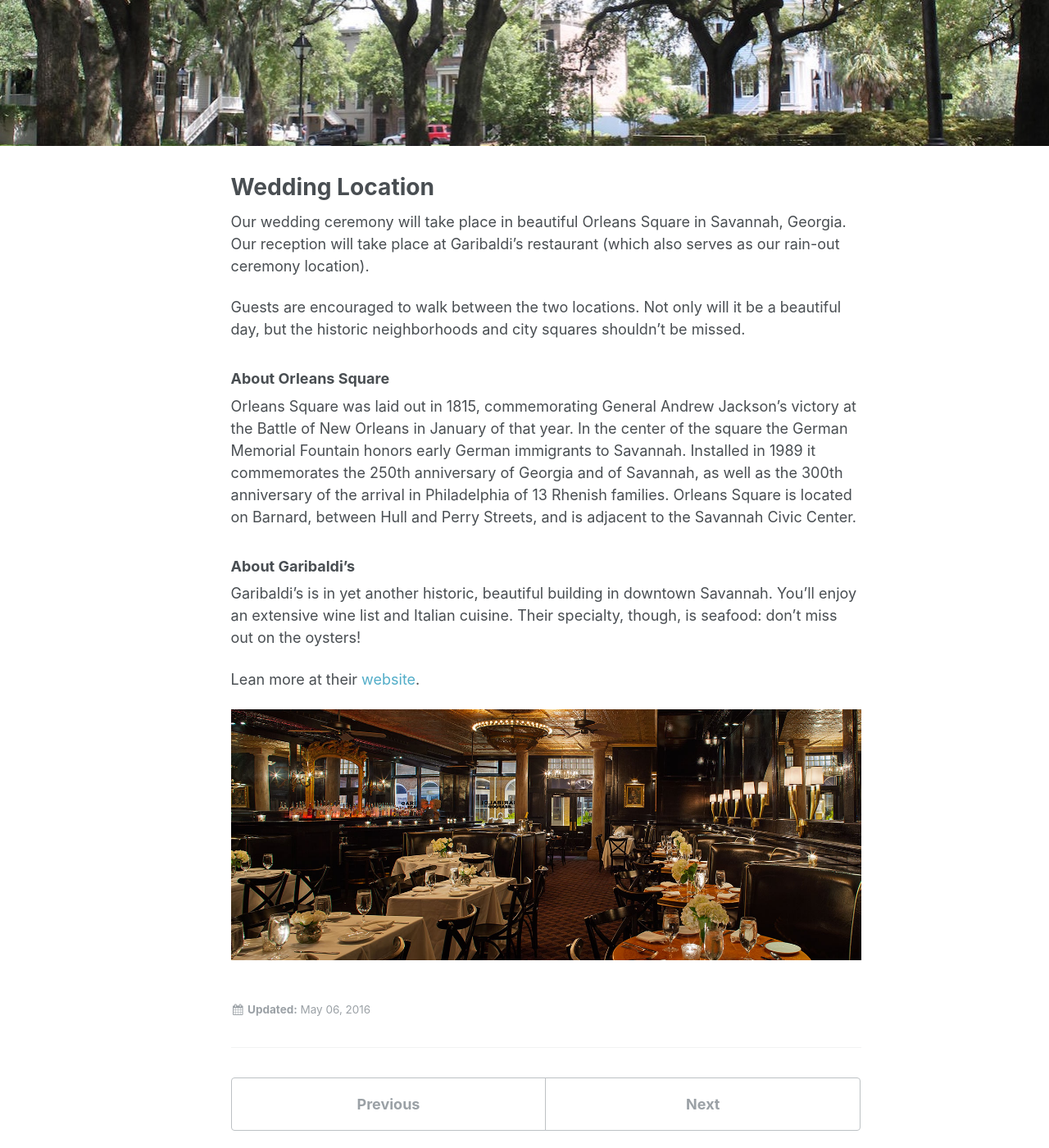
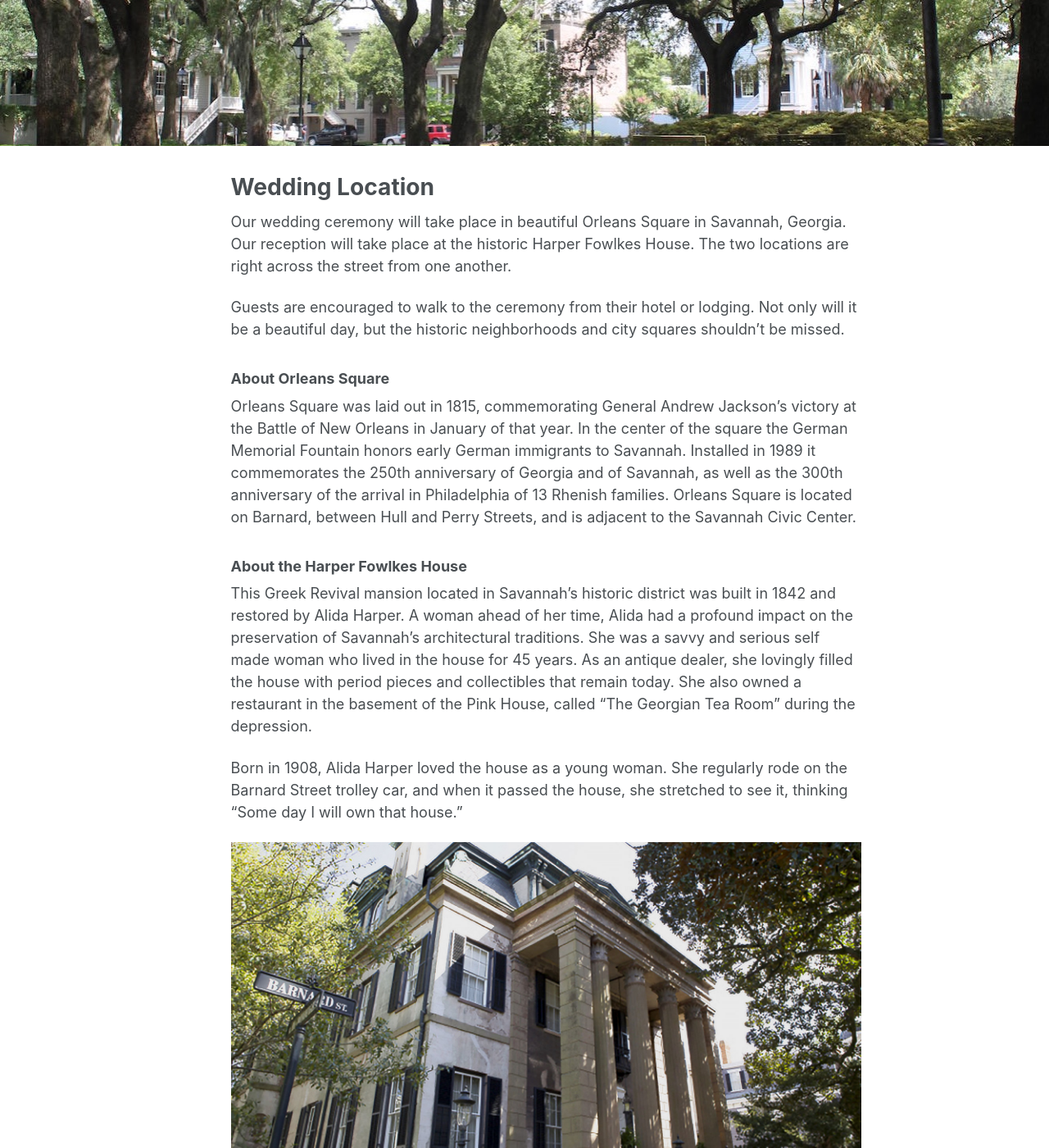
Before and after one commit to jon-arnold/JL-adventures, a Jekyll site: the page built from _posts/2016-05-07-wedding-location.markdown, in a window 1280 px wide and 1400 px high, scrolled down 384 px. Shown: the whole window at 82% size. Built offline with Jekyll 4.4.1, drawn with Linux system fonts in a browser that asks for light colours.

Commit message:
updated reception location

```diff
--- a/_posts/2016-05-07-wedding-location.markdown
+++ b/_posts/2016-05-07-wedding-location.markdown
@@ -7,18 +7,18 @@ header:
   image: orleans-park.jpg
 ---
 
-Our wedding ceremony will take place in beautiful Orleans Square in Savannah, Georgia. Our reception will take place at Garibaldi's restaurant (which also serves as our rain-out ceremony location).
+Our wedding ceremony will take place in beautiful Orleans Square in Savannah, Georgia. Our reception will take place at the historic Harper Fowlkes House. The two locations are right across the street from one another.
 
-Guests are encouraged to walk between the two locations. Not only will it be a beautiful day, but the historic neighborhoods and city squares shouldn't be missed.
+Guests are encouraged to walk to the ceremony from their hotel or lodging. Not only will it be a beautiful day, but the historic neighborhoods and city squares shouldn't be missed.
 
 ### About Orleans Square
 
 Orleans Square was laid out in 1815, commemorating General Andrew Jackson's victory at the Battle of New Orleans in January of that year. In the center of the square the German Memorial Fountain honors early German immigrants to Savannah. Installed in 1989 it commemorates the 250th anniversary of Georgia and of Savannah, as well as the 300th anniversary of the arrival in Philadelphia of 13 Rhenish families. Orleans Square is located on Barnard, between Hull and Perry Streets, and is adjacent to the Savannah Civic Center.
 
-### About Garibaldi's
+### About the Harper Fowlkes House
 
-Garibaldi's is in yet another historic, beautiful building in downtown Savannah. You'll enjoy an extensive wine list and Italian cuisine. Their specialty, though, is seafood: don't miss out on the oysters!
+This Greek Revival mansion located in Savannah’s historic district was built in 1842 and restored by Alida Harper. A woman ahead of her time, Alida had a profound impact on the preservation of Savannah’s architectural traditions.  She was a savvy and serious self made woman who lived in the house for 45 years. As an antique dealer, she lovingly filled the house with period pieces and collectibles that remain today. She also owned a restaurant in the basement of the Pink House, called “The Georgian Tea Room” during the depression.
 
-Lean more at their [website](http://garibaldisavannah.com/).
+Born in 1908, Alida Harper loved the house as a young woman. She regularly rode on the Barnard Street trolley car, and when it passed the house, she stretched to see it, thinking “Some day I will own that house.”
 
-![Garibaldi's](/images/garibaldis.jpg)
+![Harper Fowlkes House](/images/harper-house.jpg)
```
Also changed, not shown: images/garibaldis.jpg (deleted), images/harper-house.jpg (added).
